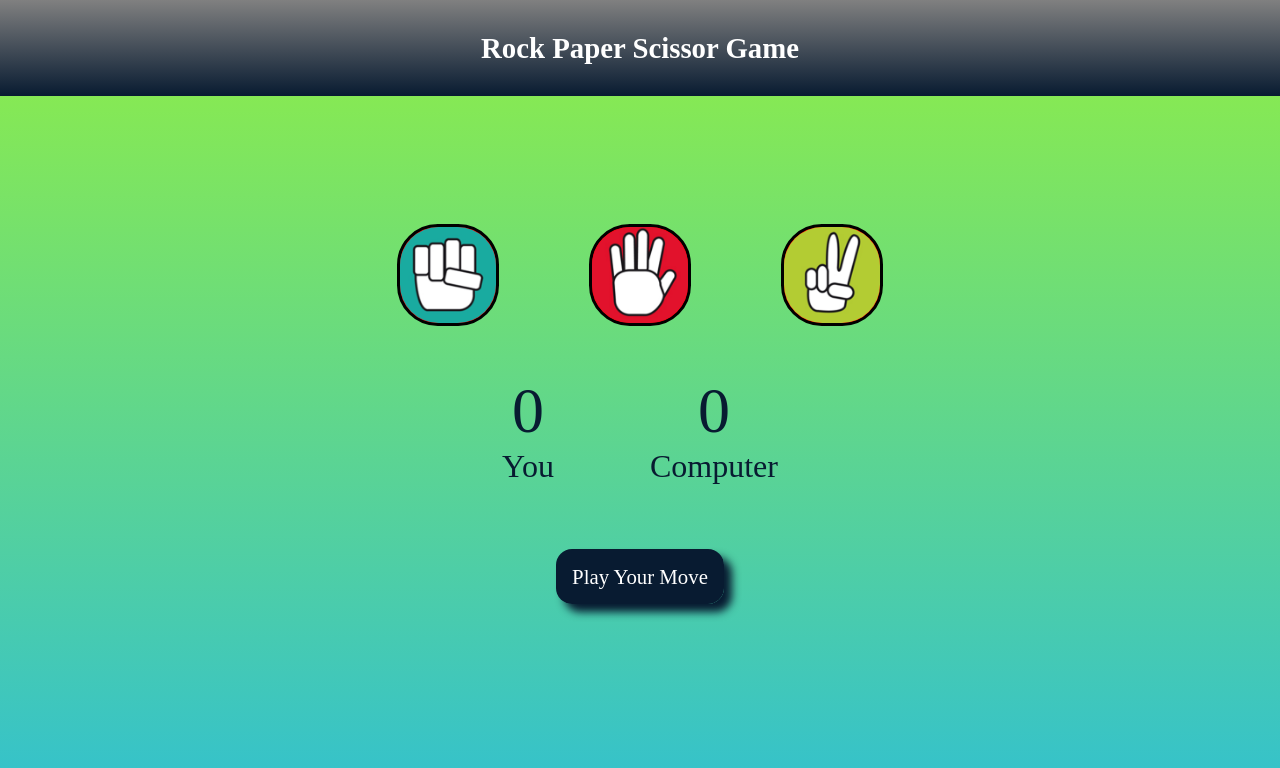
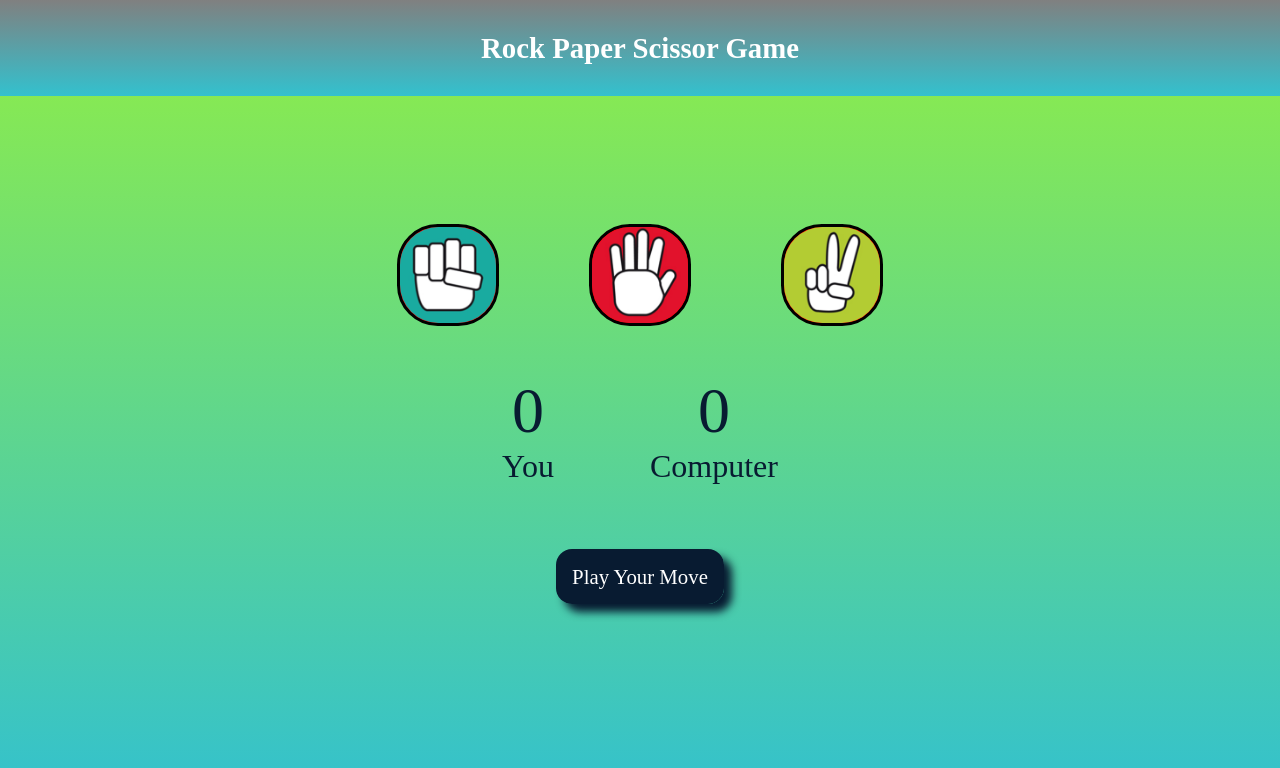
Before and after one commit to theabhishekbakshi/Rock-Paper-Scissor-Game, a plain HTML site: page index.html in a window 1280 px wide. Drawn offline with Linux system fonts and the light colour scheme.

Commit message:
Update style.css changed heading color...

```diff
--- a/style.css
+++ b/style.css
@@ -11,7 +11,7 @@ body {
 
 
 h1 {
-    background: linear-gradient(0deg, #081b31, grey);
+    background: linear-gradient(0deg, rgb(51, 193, 206), grey);
     color: #fff;
     height: 6rem;
     line-height: 6rem;
```
